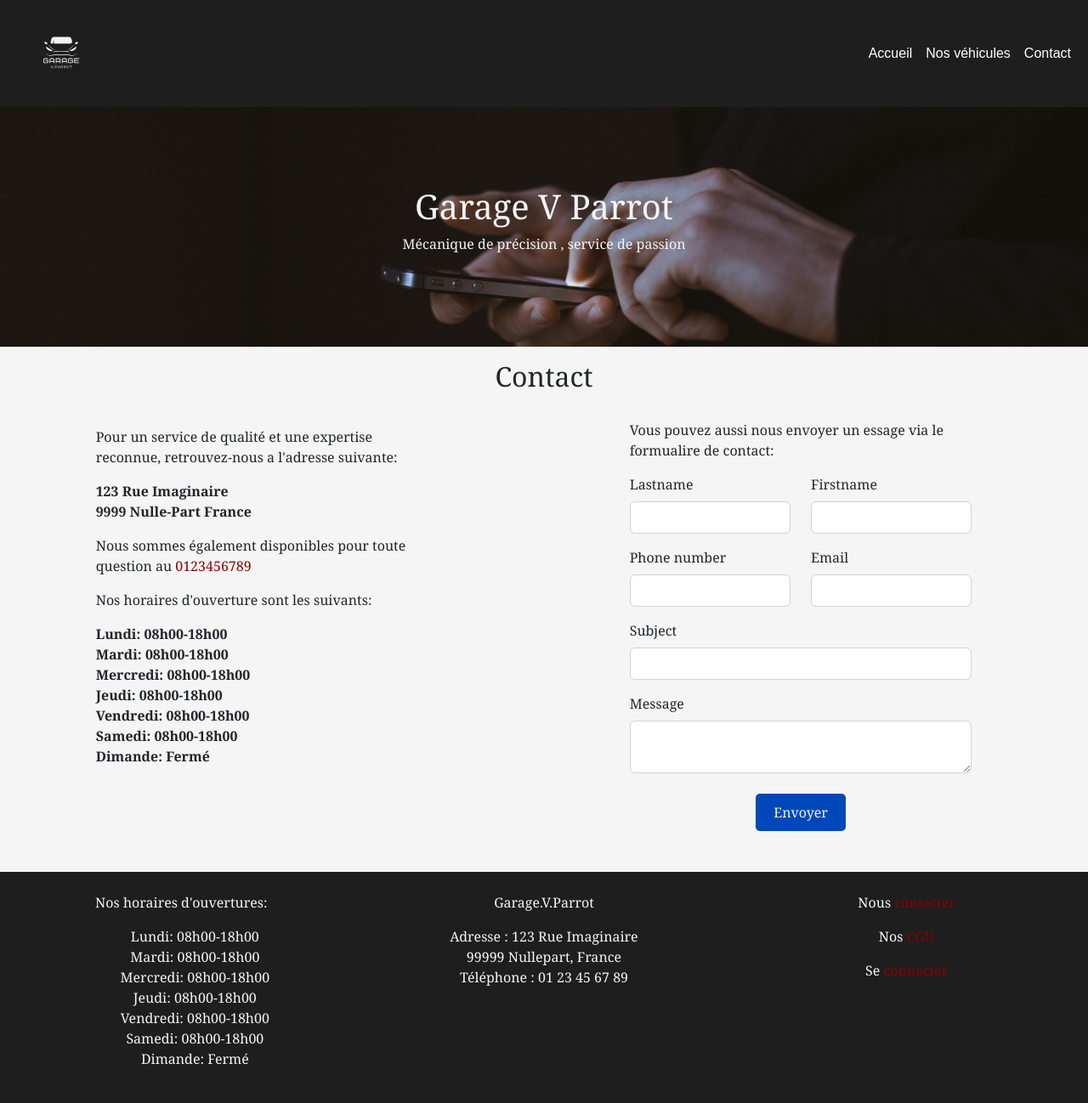
After one commit to Simhar54/garage.v.parrot, a Symfony app: template templates/contact/index.html.twig in a window 1280 px wide. The commit adds this page. Shown: the whole page at 85% size. Run offline with Twig, Linux system fonts and the light colour scheme; the template is opened without the code that fills it, so the values that code supplies are empty; form fields are guessed from the names that the template uses; some libraries are stand-ins or nearby versions.

Commit message:
Add contact controller and view

```diff
--- a/templates/_includes/_navbar.html.twig
+++ b/templates/_includes/_navbar.html.twig
@@ -14,7 +14,7 @@
 					<a class="nav-link active" aria-current="page" href="{{path('app_car')}}">Nos véhicules</a>
 				</li>
 				<li class="nav-item">
-					<a class="nav-link active" aria-current="page" href="#">Contact</a>
+					<a class="nav-link active" aria-current="page" href="{{path('app_contact')}}">Contact</a>
 				</li>
 				{% if app.user %}
 					{% if is_granted('ROLE_ADMIN') %}
--- a/templates/car/car_detail.html.twig
+++ b/templates/car/car_detail.html.twig
@@ -33,7 +33,7 @@
 
         </div>
         <div class="image-carousel d-block d-lg-none">
-            <div class="col col-8 mx-auto">
+            <div class="col col-8 mx-auto mt-4">
                 <div id="gp_carousel_image_detail" class="carousel slide" data-bs-ride="carousel">
                     <div class="carousel-inner">
                         {% for image in car.carImages %}
--- /dev/null
+++ b/templates/contact/index.html.twig
@@ -0,0 +1,97 @@
+{% extends 'base.html.twig' %}
+
+{% block title %}Contact{% endblock %}
+
+{% block stylesheets %}
+    {{ parent() }}
+    <link rel="stylesheet" href="{{ asset('assets/CSS/contactStyle.css') }}">
+{% endblock %}
+
+{% block body %}
+
+<div class="banniere text-center d-flex align-items-center justify-content-center">
+		<div>
+			<h1>Garage V Parrot</h1>
+			<p>Mécanique de précision , service de passion</p>
+		</div>
+</div>
+
+<h2 class="text-center mt-3">Contact</h2>
+<div class="row">
+    <div class="col col-12 col-lg-6 my-4">
+        <div class="col col-8 mx-auto">
+            <p class="mt-2">Pour un service de qualité et une expertise reconnue, retrouvez-nous a l'adresse suivante:</p>
+            <p class="mt-2"><strong>
+                    123 Rue Imaginaire<br>
+                    9999 Nulle-Part France
+                </strong>
+            </p>
+            <p>
+                Nous sommes également disponibles pour toute question au <a href="tel:0123456789" class="gp_link">0123456789</a>
+            </p>
+            <p>
+                Nos horaires d'ouverture sont les suivants:
+            </p>
+            <p>
+                <strong>
+                   <ul class="list-unstyled ms-0">
+                        <li>Lundi: 08h00-18h00</li>
+                        <li>Mardi: 08h00-18h00</li>
+                        <li>Mercredi: 08h00-18h00</li>
+                        <li>Jeudi: 08h00-18h00</li>
+                        <li>Vendredi: 08h00-18h00</li>
+                        <li>Samedi: 08h00-18h00</li>
+                        <li>Dimande: Fermé</li>
+                    </ul>
+                </strong>
+            </p>
+        </div>
+    </div>
+
+
+
+    <div class="col col-12 col-lg-6 my-4">
+        <div class="col col-8 mx-auto">
+            <p>Vous pouvez aussi nous envoyer un essage via le formualire de contact:</p>
+                <div>
+                {{form_errors(formContact)}}
+                {{ form_start(formContact) }}
+                <div class="row">
+                    <div class="col-md-6">
+                        {{ form_row(formContact.lastname) }}
+
+                    </div>
+                    <div class="col-md-6">
+                        {{ form_row(formContact.firstname) }}
+                    </div>
+                </div>
+                <div class="row">
+                    <div class="col-md-6">
+                        {{ form_row(formContact.phoneNumber) }}
+                    </div>
+                    <div class="col-md-6">
+                        {{ form_row(formContact.email) }}
+                    </div>
+                </div>
+                <div class="row">
+                    <div class="col-md-12">
+                        {{form_row(formContact.subject)}}
+                    </div>
+                </div>
+                <div class="row">
+                    <div class="col-md-12">
+                        {{ form_row(formContact.message) }}
+                    </div>
+                </div>
+                <div class=" row text-center mt-2">
+                    <button type="submit" class="btn gp_button col-6 col-md-3 mx-auto">Envoyer</button>
+                </div>
+
+                {{form_end(formContact)}}</div>
+        </div>
+    </div>
+
+</div>
+
+
+{% endblock %}
```
Also changed, not shown: src/Controller/Contact/ContactController.php (added, +24 -0 lines), src/Form/Type/ContactType.php (added, +73 -0 lines), templates/car/index.html.twig (+5 -18 lines), public/assets/CSS/contactStyle.css (added), public/assets/JS/carScript.js, public/image/banniere/banniereContact.jpeg (added).
